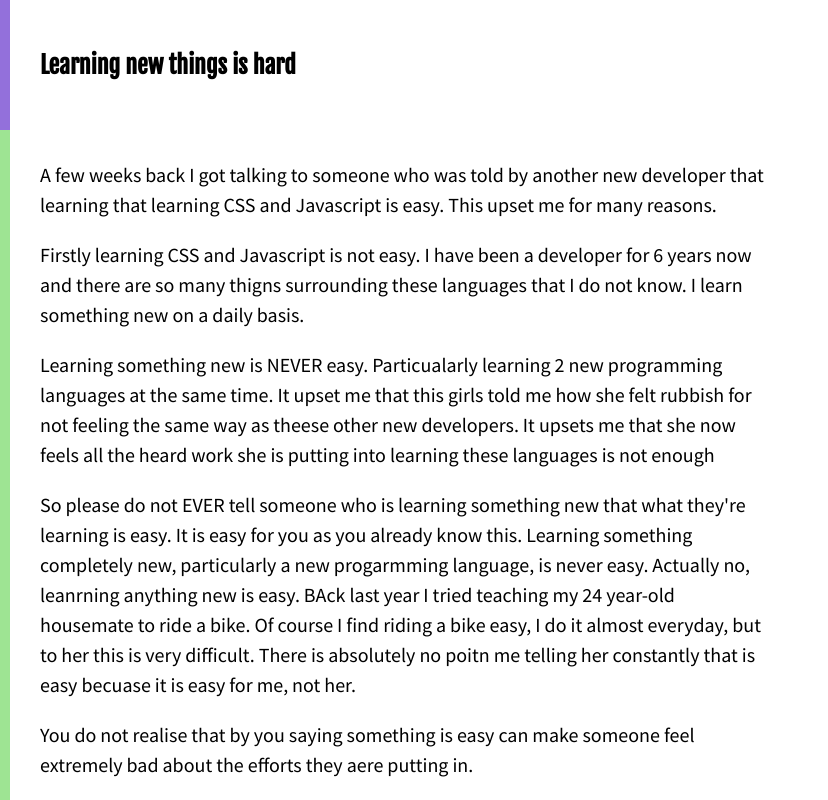
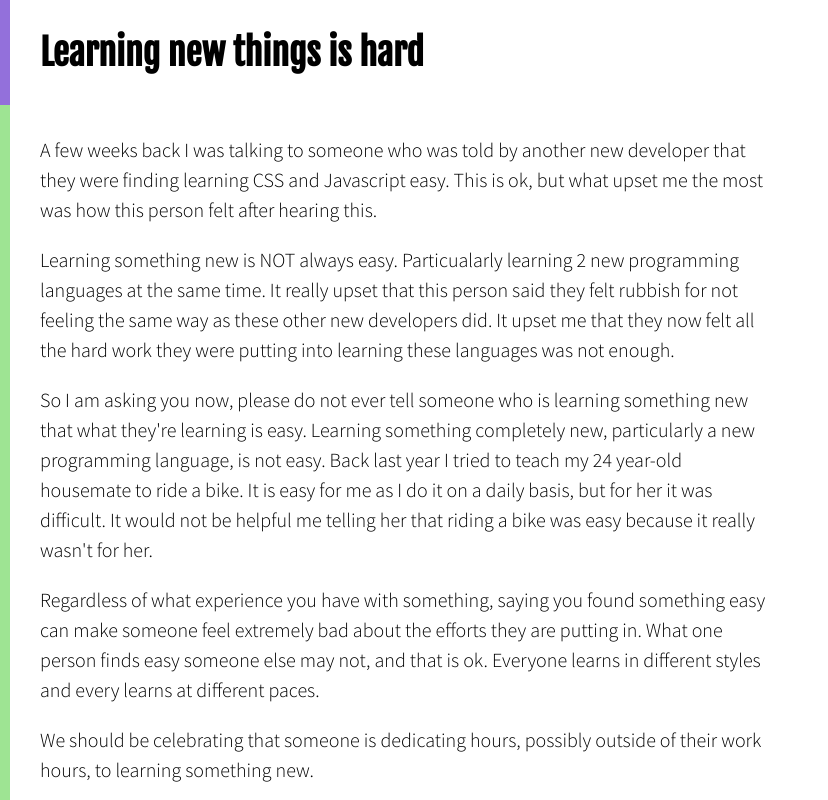
Before and after one commit to KimberleyCook/kimberleycook.co.uk, a plain HTML site: page learning-new-things-is-hard.html in a window 1280 px wide. Shown: the top 800 px of the page, without its empty margins (0-828 px from the left). Drawn offline with Linux system fonts and the light colour scheme.

```diff
--- a/css/styles.css
+++ b/css/styles.css
@@ -12,6 +12,11 @@ h1 {
 	font-size: 4rem;
 	margin: 0 0 15px 0;
 	letter-spacing: 2px;
+}
+
+h2 {
+	font-size: 2.25em;
+	margin: 0;
 }
 
 p {
@@ -82,6 +87,12 @@ ul.lists > li:before {
 	padding-left: 40px;
 }
 
+/*/Articles*/
+
+.article p {
+	font-weight: 300;
+}
+
 /*Media Queries*/
 
 @media screen and (max-width: 550px) {
--- a/learning-new-things-is-hard.html
+++ b/learning-new-things-is-hard.html
@@ -7,7 +7,7 @@
       <link href='http://fonts.googleapis.com/css?family=Fjalla+One' rel='stylesheet' type='text/css'>
       <!-- <link rel="stylesheet" href="https://npmcdn.com/tachyons@4.0.4/css/tachyons.min.css"/> -->
       <link rel="stylesheet" href="css/styles.css"/>
-     <link href='http://fonts.googleapis.com/css?family=Source+Sans+Pro:400,600' rel='stylesheet' type='text/css'>
+     <link href='https://fonts.googleapis.com/css?family=Source+Sans+Pro:400,300' rel='stylesheet' type='text/css'>
    </head>
    <body>
 
@@ -36,15 +36,17 @@
         </div>
 
         <div class="c_green">
-        <p>A few weeks back I got talking to someone who was told by another new developer that learning that learning CSS and Javascript is easy. This upset me for many reasons.</p>
+          <div class="article">
+            <p>A few weeks back I was talking to someone who was told by another new developer that they were finding learning CSS and Javascript easy. This is ok, but what upset me the most was how this person felt after hearing this.</p>
 
-        <p>Firstly learning CSS and Javascript is not easy. I have been a developer for 6 years now and there are so many thigns surrounding these languages that I do not know. I learn something new on a daily basis.
+            <p>Learning something new is NOT always easy. Particualarly learning 2 new programming languages at the same time. It really upset that this person said they felt rubbish for not feeling the same way as these other new developers did. It upset me that they now felt all the hard work they were putting into learning these languages was not enough.</p>
 
-        <p>Learning something new is NEVER easy. Particualarly learning 2 new programming languages at the same time. It upset me that this girls told me how she felt rubbish for not feeling the same way as theese other new developers. It upsets me that she now feels all the heard work she is putting into learning these languages is not enough</p>
+            <p>So I am asking you now, please do not ever tell someone who is learning something new that what they're learning is easy. Learning something completely new, particularly a new programming language, is not easy. Back last year I tried to teach my 24 year-old housemate to ride a bike. It is easy for me as I do it on a daily basis, but for her it was difficult. It would not be helpful me telling her that riding a bike was easy because it really wasn't for her.</p>
 
-        <p>So please do not EVER tell someone who is learning something new that what they're learning is easy. It is easy for you as you already know this. Learning something completely new, particularly a new progarmming language, is never easy. Actually no, leanrning anything new is easy. BAck last year I tried teaching my 24 year-old housemate to ride a bike. Of course I find riding a bike easy, I do it almost everyday, but to her this is very difficult. There is absolutely no poitn me telling her constantly that is easy becuase it is easy for me, not her.</p>
+            <p>Regardless of what experience you have with something, saying you found something easy can make someone feel extremely bad about the efforts they are putting in. What one person finds easy someone else may not, and that is ok. Everyone learns in different styles and every learns at different paces.</p>
 
-        <p>You do not realise that by you saying something is easy can make someone feel extremely bad about the efforts they aere putting in.</p>
+             <p>We should be celebrating that someone is dedicating hours, possibly outside of their work hours, to learning something new.</p>
+          </div>
         </div>
 
 
```
Also changed, not shown: index.html (+4 -4 lines).
